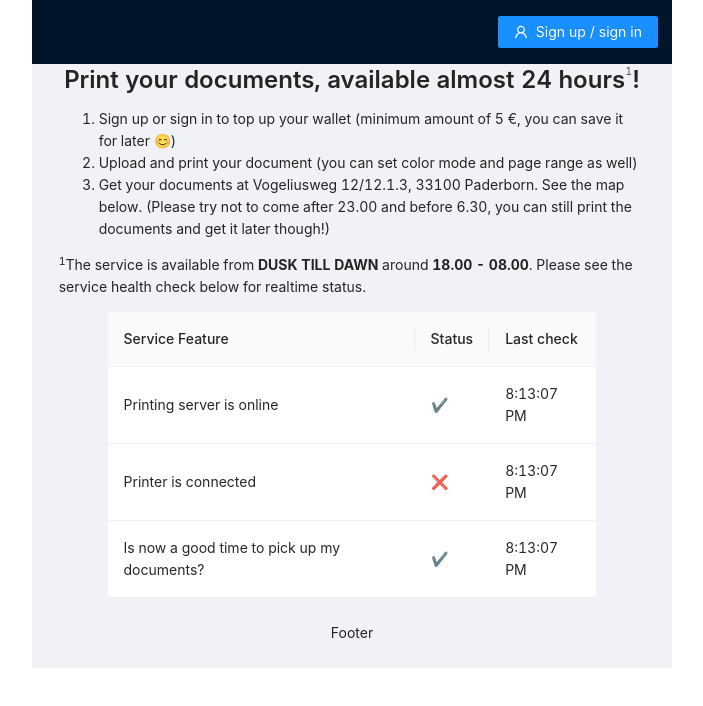
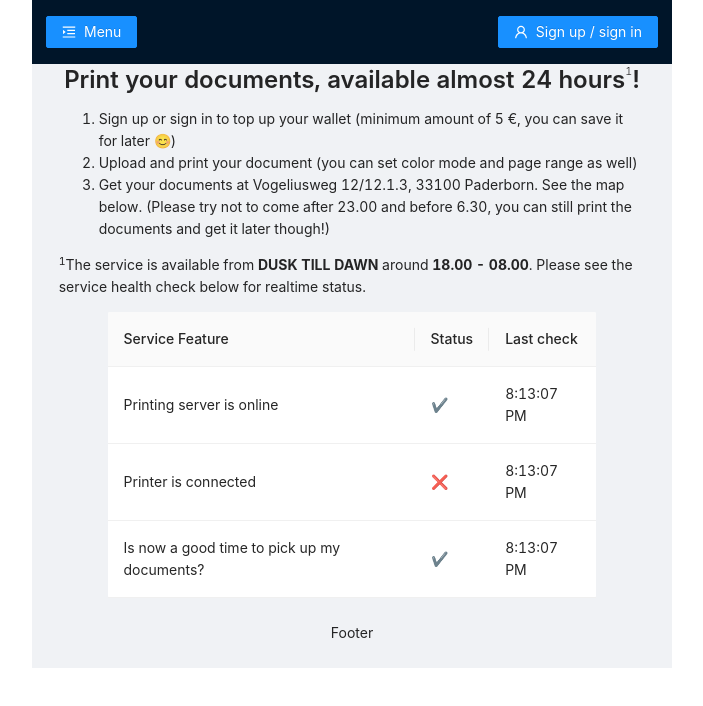
Before and after one commit to kohpai/the-prince-webapp, a React (Create React App) app: page / in a window 1280 px wide. Shown: the top 706 px of the page, without its empty margins (288-991 px from the left). Built offline with nearby package versions, Linux system fonts and the light colour scheme.

Commit message:
✨ menu button

```diff
--- a/src/App.tsx
+++ b/src/App.tsx
@@ -2,6 +2,7 @@ import React from "react";
 import { Layout, Typography, Row, Col, Table } from "antd";
 
 import { AuthUI } from "./AuthUI";
+import { NavBar } from "./NavBar";
 
 // import logo from "./logo.svg";
 import "./App.css";
@@ -69,6 +70,7 @@ function App() {
             <Header style={{ padding: "0 1em" }}>
               <Row>
                 <Col style={{ textAlign: "left" }} span={12}>
+                  <NavBar />
                 </Col>
                 <Col style={{ textAlign: "right" }} span={12}>
                   <AuthUI />
--- /dev/null
+++ b/src/NavBar.tsx
@@ -0,0 +1,34 @@
+import React, { useState } from "react";
+import { Button, Drawer, Menu } from "antd";
+import { MenuUnfoldOutlined } from "@ant-design/icons";
+
+export const NavBar = () => {
+  const [drawerVisibility, setVisibility] = useState(false);
+  return (
+    <>
+      <Button
+        type="primary"
+        onClick={() => {
+          setVisibility(true);
+        }}
+        icon={<MenuUnfoldOutlined />}
+      >
+        Menu
+      </Button>
+      <Drawer
+        title="The Prince"
+        placement="left"
+        closable={true}
+        onClose={() => {
+          setVisibility(false);
+        }}
+        visible={drawerVisibility}
+      >
+        <Menu mode="vertical" theme="dark">
+          <Menu.Item key="1">Get started guide</Menu.Item>
+          <Menu.Item key="2">What's this?</Menu.Item>
+        </Menu>
+      </Drawer>
+    </>
+  );
+};
```
